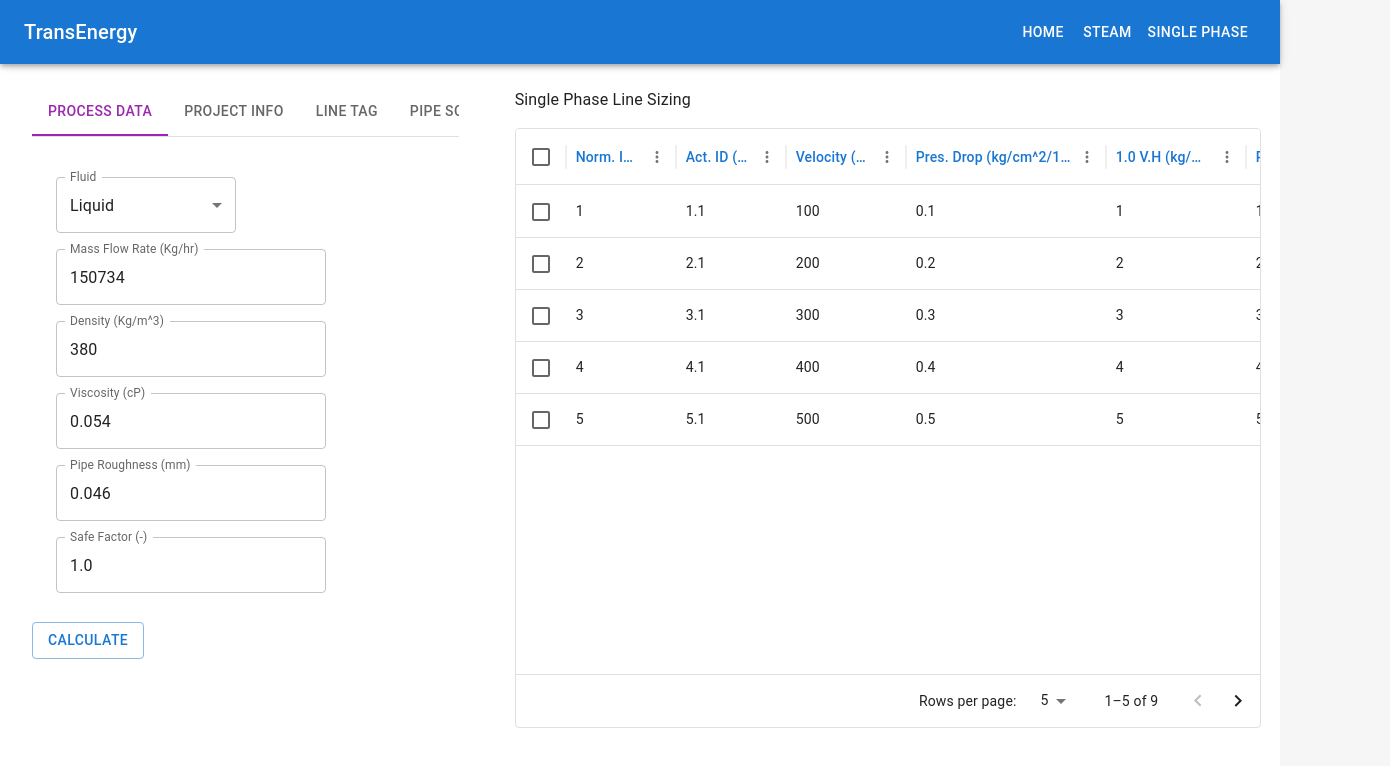
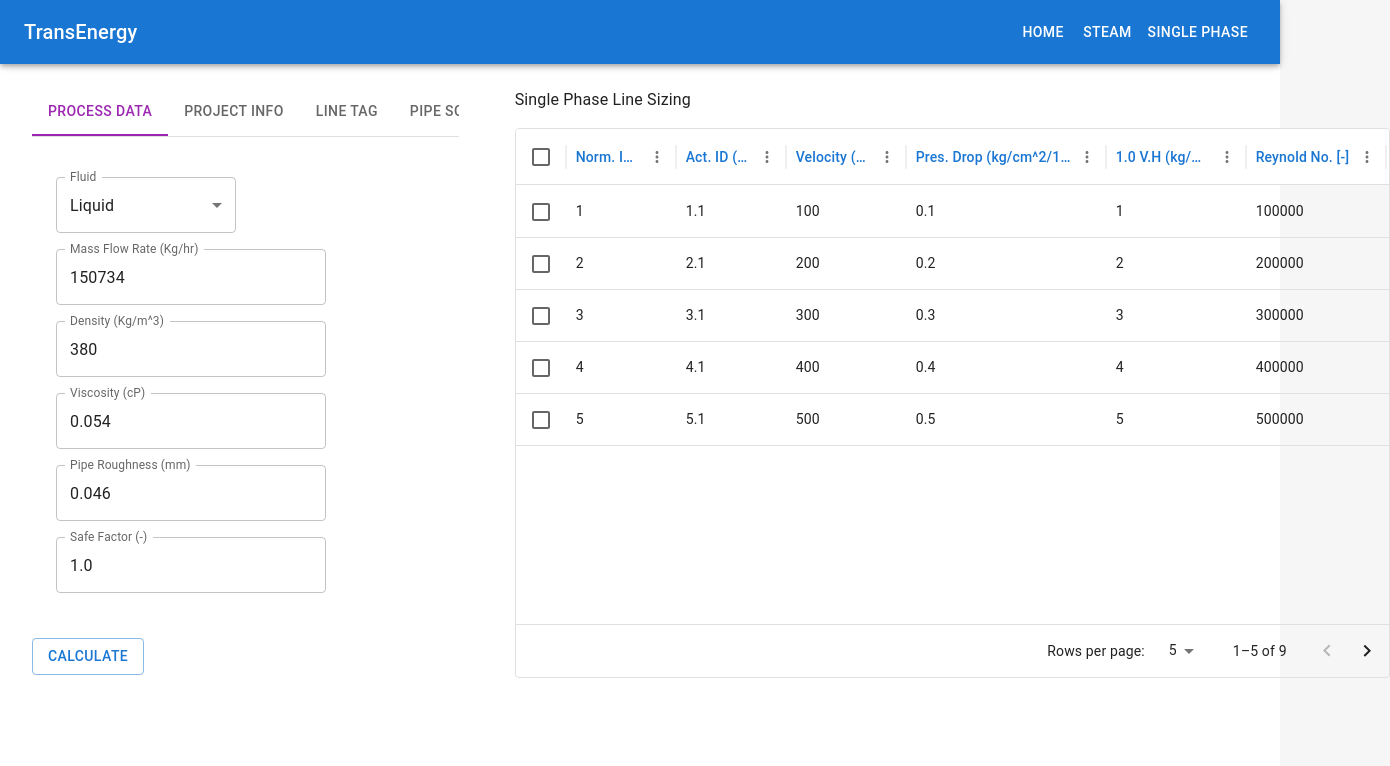
Before and after one commit to chiuwenyu/TransE-App, a React (Vite) app: page / in a window 1280 px wide. Shown: the top 766 px of the page, 1390 px wide, since content can reach past the window. Built offline with nearby package versions, Linux system fonts and the light colour scheme.

Commit message:
調整 SinglePhase layout

```diff
--- a/src/Components/DataGridSingle.tsx
+++ b/src/Components/DataGridSingle.tsx
@@ -119,7 +119,7 @@ const rows = [
 
 export default function DataGridSingle() {
   return (
-    <Box sx={{ height: 600, width: "175%" }}>
+    <Box sx={{ height: "550px", width: "875px" }}>
       <Typography gutterBottom variant="body1" component="div">
         Single Phase Line Sizing
       </Typography>
--- a/src/Components/SinglePhase.tsx
+++ b/src/Components/SinglePhase.tsx
@@ -149,7 +149,7 @@ export const SinglePhase = () => {
         }}
       >
         <Grid item xs={4} sx={{ ml: 4, mt: 1, pt: 10 }}>
-          <Box sx={{ width: "100%", height: "75%" }}>
+          <Box sx={{ width: "100%", height: "550px" }}>
             <Box sx={{ borderBottom: 1, borderColor: "divider" }}>
               <Tabs
                 value={value}
```
